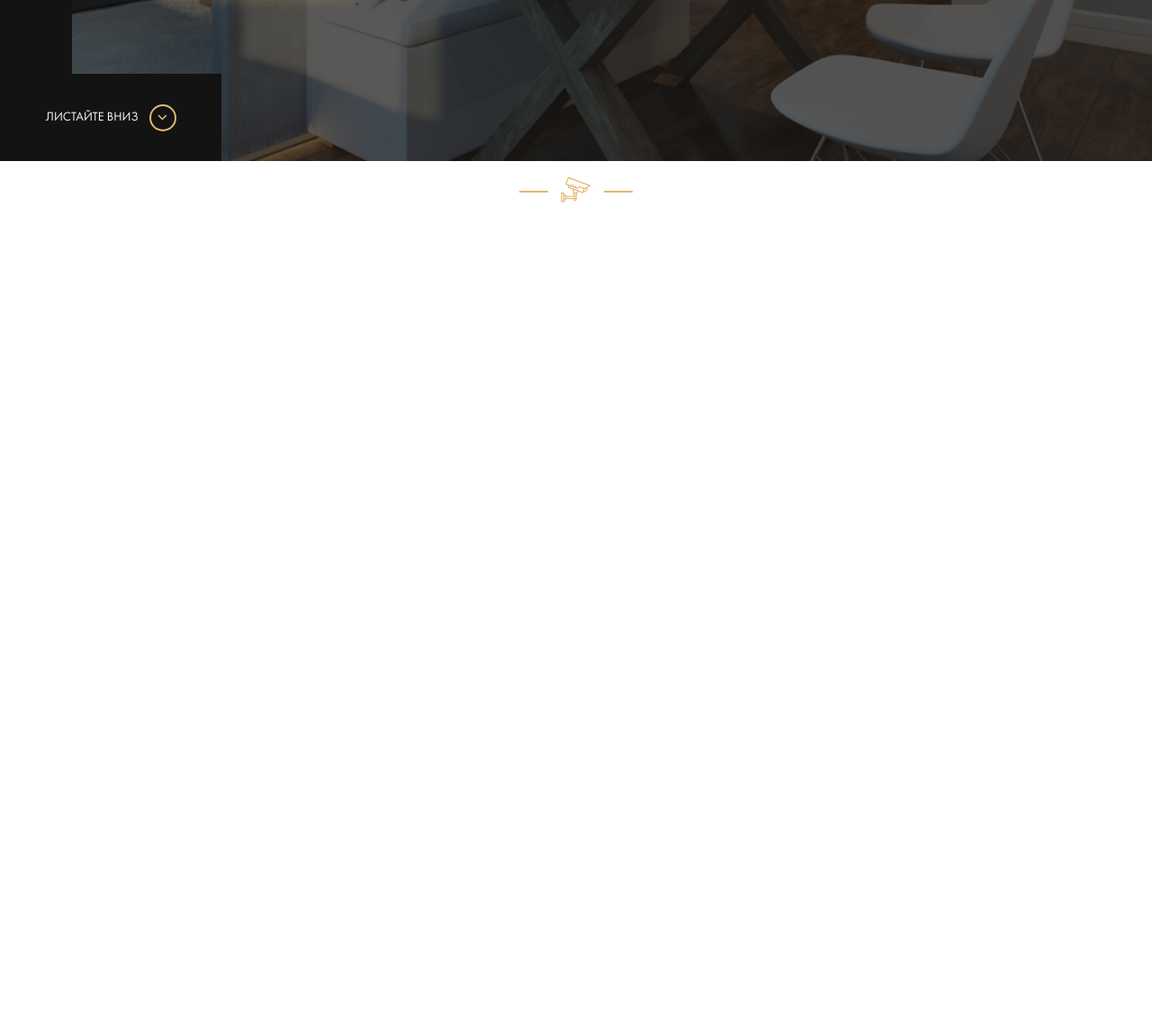
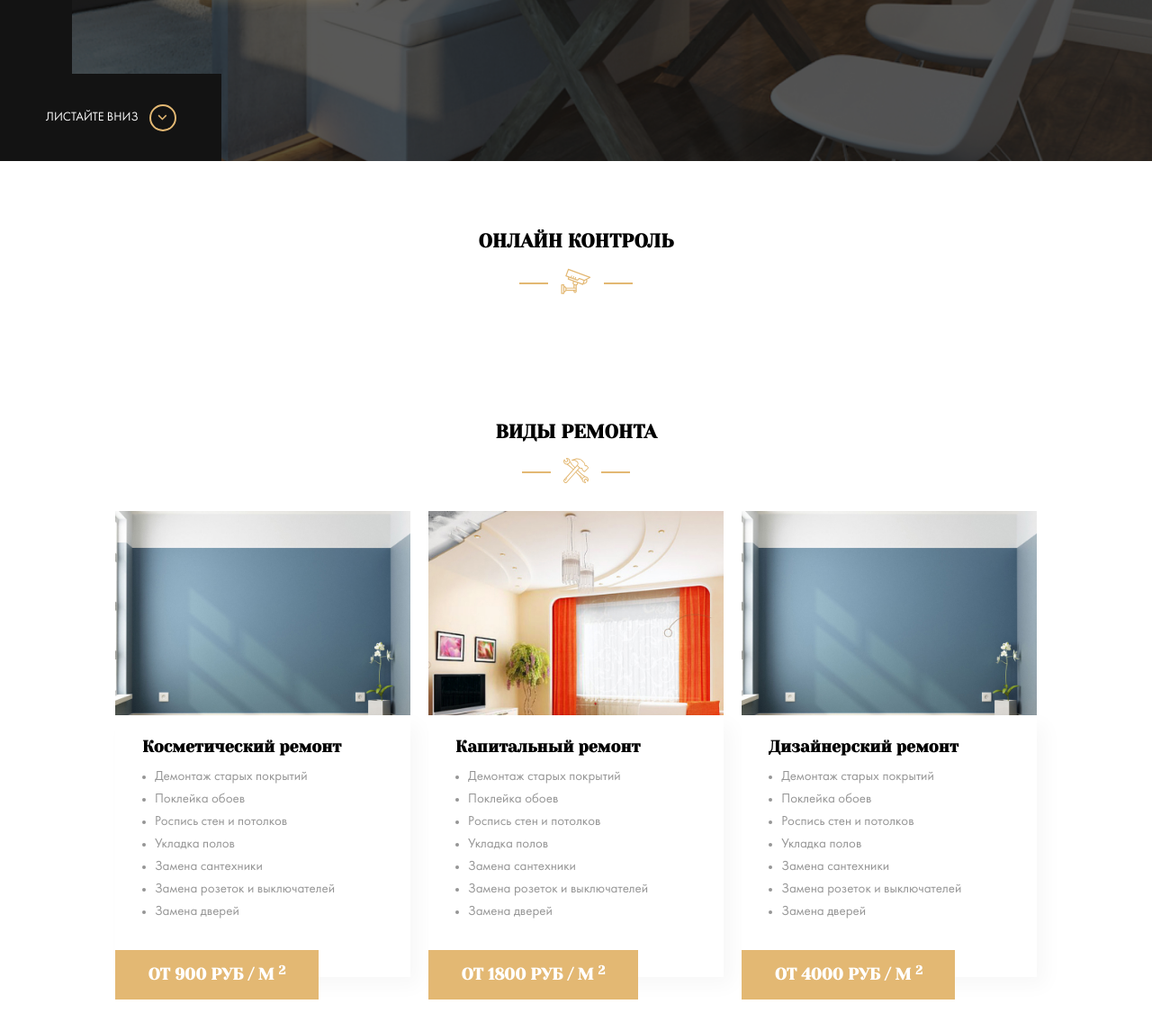
Before and after one commit to Ludmilaiv/repair-design, a website: page index.html in a window 1280 px wide. Shown: the part 621-1767 px from the top of the page at 90% size. Before the commit the page ends 850 px from the top, so only its background shows below. Drawn offline with Linux system fonts and the light colour scheme; files whose address does not match are found by name.

Commit message:
feat: add adaptive to section types

```diff
--- a/index.html
+++ b/index.html
@@ -50,7 +50,7 @@
     <section class="section control">
       <div class="container">
         <div class="section-title">
-          <h2 class="section-title__heading"></h2>
+          <h2 class="section-title__heading">Онлайн контроль</h2>
           <div class="section-title__image">
             <img src="img/video.svg" alt="video">
           </div>
@@ -59,6 +59,79 @@
       <!--./container-->
     </section>
     <!--./section control-->
+    <section class="section types">
+      <div class="container">
+        <div class="section-title types__section-title">
+          <h2 class="section-title__heading">Виды ремонта</h2>
+          <div class="section-title__image">
+            <img src="img/tools.svg" alt="repair">
+          </div>
+        </div>
+        <!--./section-title-->
+        <div class="row">
+          <div class="col">
+            <div class="card types__card">
+              <img src="img/types/type-1.jpg" alt="Косметический ремонт" class="card__image">
+              <div class="card__text">
+                <h3 class="card__title">Косметический ремонт</h3>
+                <ul class="card__list">
+                  <li class="card__item">Демонтаж старых покрытий</li>
+                  <li class="card__item">Поклейка обоев</li>
+                  <li class="card__item">Роспись стен и потолков</li>
+                  <li class="card__item">Укладка полов</li>
+                  <li class="card__item">Замена сантехники</li>
+                  <li class="card__item">Замена розеток и выключателей</li>
+                  <li class="card__item">Замена дверей</li>
+                </ul>
+                <strong class="card__pricetag">
+                  от 900 руб / м <sup>2</sup>
+                </strong>
+              </div>
+            </div>
+          </div>
+          <div class="col">
+            <div class="card types__card">
+              <img src="img/types/type-2.jpg" alt="Капитальный ремонт" class="card__image">
+              <div class="card__text">
+                <h3 class="card__title">Капитальный ремонт</h3>
+                <ul class="card__list">
+                  <li class="card__item">Демонтаж старых покрытий</li>
+                  <li class="card__item">Поклейка обоев</li>
+                  <li class="card__item">Роспись стен и потолков</li>
+                  <li class="card__item">Укладка полов</li>
+                  <li class="card__item">Замена сантехники</li>
+                  <li class="card__item">Замена розеток и выключателей</li>
+                  <li class="card__item">Замена дверей</li>
+                </ul>
+                <strong class="card__pricetag">
+                  от 1800 руб / м <sup>2</sup>
+                </strong>
+              </div>
+            </div>
+          </div>
+          <div class="col">
+            <div class="card types__card">
+              <img src="img/types/type-1.jpg" alt="Дизайнерский ремонт" class="card__image">
+              <div class="card__text">
+                <h3 class="card__title">Дизайнерский ремонт</h3>
+                <ul class="card__list">
+                  <li class="card__item">Демонтаж старых покрытий</li>
+                  <li class="card__item">Поклейка обоев</li>
+                  <li class="card__item">Роспись стен и потолков</li>
+                  <li class="card__item">Укладка полов</li>
+                  <li class="card__item">Замена сантехники</li>
+                  <li class="card__item">Замена розеток и выключателей</li>
+                  <li class="card__item">Замена дверей</li>
+                </ul>
+                <strong class="card__pricetag">
+                  от 4000 руб / м <sup>2</sup>
+                </strong>
+              </div>
+            </div>
+          </div>
+        </div>
+      </div>
+    </section>
   </main>
   <!-- /.main -->
 </body>
--- a/sass/_media.sass
+++ b/sass/_media.sass
@@ -10,6 +10,16 @@
     &__instagram
       display: none
     &__content
+      margin-left: 0
+@media screen and ( max-width: 760px )
+  .row
+    flex-direction: column
+    align-items: center
+  .types
+    &__card
+      margin-bottom: 5rem
+  .card
+    &__text
       margin-left: 0
 @media screen and ( max-width: 570px )
   .contacts
--- a/sass/_settings.sass
+++ b/sass/_settings.sass
@@ -5,7 +5,10 @@ html
 body
   font-family: 'Futura book', sans-serif
   font-size: 1rem
+img
+  max-width: 100%
 .section
+  padding: 60px 0
   &-title
     text-align: center
     text-transform: uppercase
--- a/sass/_variables.sass
+++ b/sass/_variables.sass
@@ -1,3 +1,4 @@
 $dark: #131313
 $light: #ffffff
 $primary: #E3B873
+$secondary: #959595
--- a/sass/style.sass
+++ b/sass/style.sass
@@ -7,4 +7,5 @@
 @import 'templates/header'
 @import 'templates/hero'
 @import 'templates/control'
+@import 'templates/types'
 @import 'media'
--- /dev/null
+++ b/sass/templates/_types.sass
@@ -0,0 +1,40 @@
+.types
+  &__section-title
+    margin-bottom: 2rem
+.row
+  display: flex
+  align-items: flex-start
+  justify-content: space-between
+.col
+  flex-basis: 32%
+.card
+  &__text
+    position: relative
+    max-width: 23.6rem
+    margin: 0 auto
+    margin-top: -9.3rem
+    padding: 1.79rem 2.14rem
+    background-color: #fff
+    box-shadow: 10px 10px 20px rgba(0, 0, 0, 0.03)
+  &__title
+    font-family: 'Yeseva One', cursive
+    font-size: 1.29rem
+    margin-top: 0
+    margin-bottom: 0.7rem
+  &__list
+    padding: 0 0 0 1rem
+    margin: 0
+    font-size: 1.07rem
+    line-height: 1.79rem
+    color: $secondary
+    margin-bottom: 2.5rem
+  &__pricetag
+    position: absolute
+    left: 0
+    bottom: -1.79rem
+    font-size: 1.29rem
+    font-family: 'Yeseva One', cursive
+    text-transform: uppercase
+    background-color: $primary
+    color: $light
+    padding: 1.214rem 2.6rem
```
Also changed, not shown: css/style.css, img/tools.svg (added), img/types/type-1.jpg (added), img/types/type-2.jpg (added), img/types/type-3.jpg (added).
